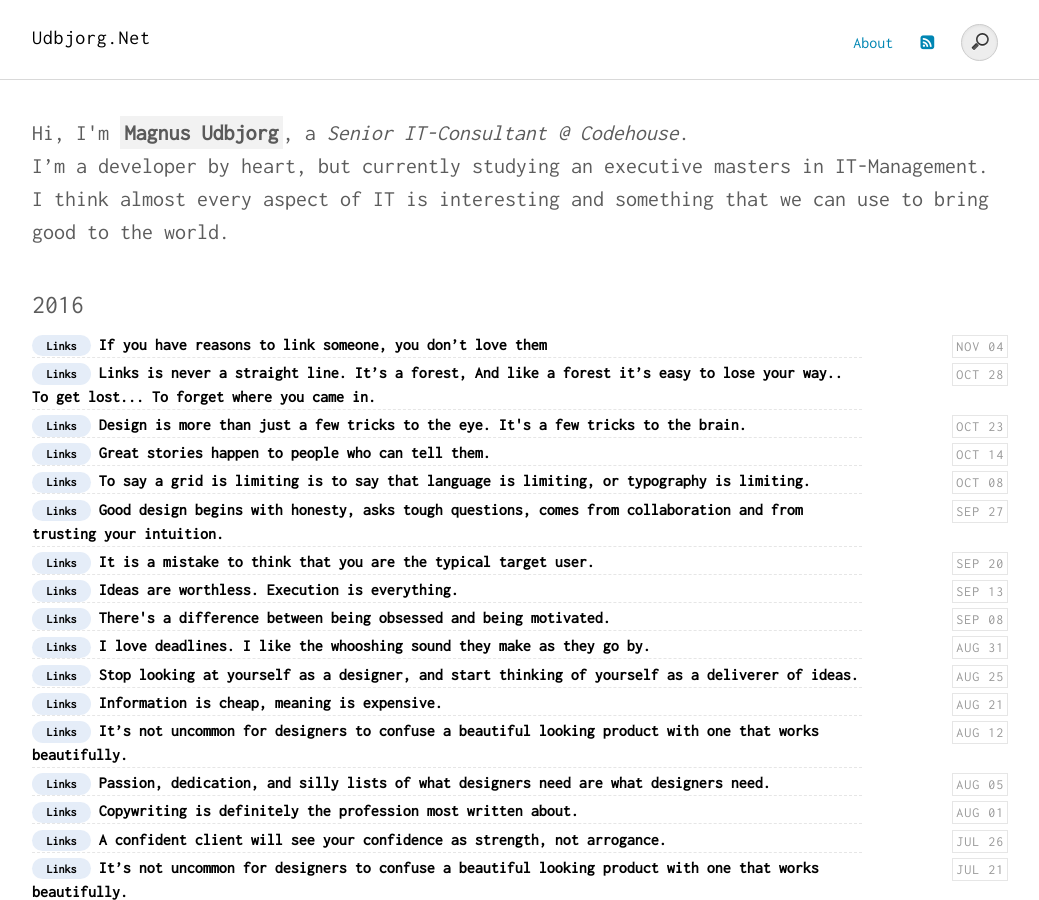
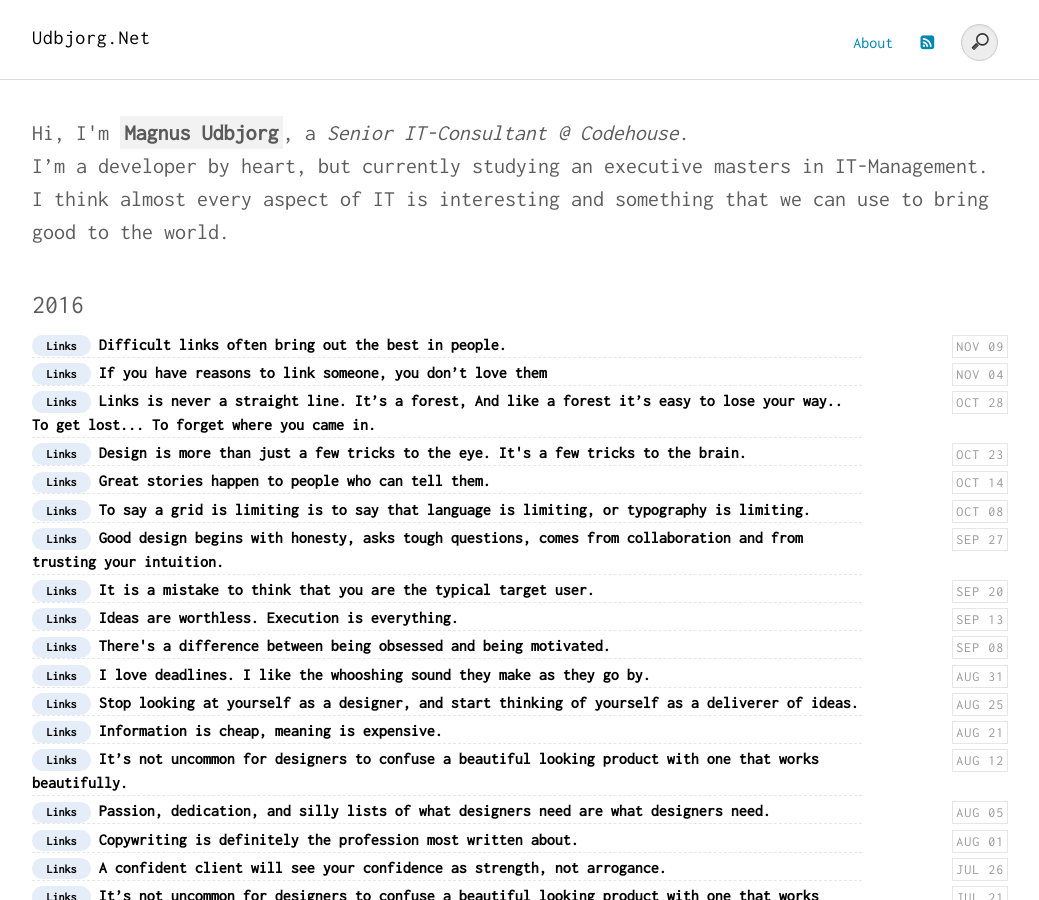
Before and after one commit to magudb/magudb.github.io, a Jekyll site: the page built from index.html, in a window 1280 px wide and 900 px high. Shown: the whole window, without its empty margins (120-1159 px from the left). Built offline with Jekyll 4.4.1, drawn with Linux system fonts in a browser that asks for light colours; some of the changed lines change nothing that is shown.

Commit message:
New post: Difficult links often bring out the best in people.

```diff
--- a/_drafts/2016-11-11-empty.md
+++ b/_posts/2016-11-09-Difficult links often bring out the best in people.md
@@ -1,7 +1,7 @@
 ---
 layout: post
-title: ""
-description: ""
+title: "Difficult links often bring out the best in people."
+description: "Difficult times often bring out the best in people. Bernie Sanders"
 comments: true
 category: "Links"
 keywords: "Links, extravaganza, Tech, IT, Microservices, NodeJs, C#, Javascript, Solution architecture"
@@ -29,9 +29,12 @@ keywords: "Links, extravaganza, Tech, IT, Microservices, NodeJs, C#, Javascript,
 * [Opentable Tech Uk Blog](http://tech.opentable.co.uk//blog/2016/04/27/opencomponents-microservices-in-the-front-end-world/){:target="_blank"}
 * [How To Fake It As An Artist With Docker, Aws And Deep Learning – Medium](https://medium.com/@lherrera/how-to-fake-it-as-an-artist-with-docker-aws-and-deep-learning-6d42f4acd890#.cel2ou4ko){:target="_blank"}
 * [Why Diverse Teams Are Smarter](https://hbr.org/2016/11/why-diverse-teams-are-smarter){:target="_blank"}
+* [Thoughtworks/talisman](https://github.com/thoughtworks/talisman)
+* [Platforms | Technology Radar | Thoughtworks](https://www.thoughtworks.com/radar/) - CMS as Platfom is back as visible
 
 ## Ideas, Thoughts, comments <a name="ideas"></a> ##
 * [Navigating The Design Process In An Agile Environment | Under Armour Connected Fitness](http://uacfengblog.wpengine.com/navigating-the-design-process-in-an-agile-environment/){:target="_blank"}
+* [The Business Case For Running A Container-based Infrastructure - The New Stack](http://thenewstack.io/containers-enable-companies-just-less/)
 
 ## Agile, Organizations and process<a name="agile"></a> ##
 * [The Sprint Exposed – How We Use It At Zalando – Zalando Tech Blog](https://tech.zalando.com/blog/the-sprint-exposed--how-we-use-it-at-zalando/){:target="_blank"}
@@ -40,32 +43,54 @@ keywords: "Links, extravaganza, Tech, IT, Microservices, NodeJs, C#, Javascript,
 * [Abhi Jain's .Net Blog: Ubiquitous Language And Context Maps In Domain Driven Design](http://www.abhijainsblog.com/2016/11/ubiquitous-language-and-context-maps-in-ddd.html){:target="_blank"}
 * [What Is Blockchain Technology? A Step-by-step Guide For Beginners](http://blockgeeks.com/guides/what-is-blockchain-technology-a-step-by-step-guide-than-anyone-can-understand/){:target="_blank"}
 * [Blockchain In Practice: Tamper-proof Read Receipts | Thoughtworks](https://www.thoughtworks.com/insights/blog/blockchain-practice-tamper-proof-read-receipts){:target="_blank"}
+* [The Architecture Behind Chatting On Line Live « Line Engineers' Blog](http://developers.linecorp.com/blog/?p=4015)
+* [Yow! Nights March 2016 Martin Fowler - Event Sourcing - Youtube](https://www.youtube.com/watch?v=aweV9FLTZkU&feature=youtu.be&__s=amwwwz5judsp1dsfgko7)
+* [Domain-driven Design For The Database Driven Mind - Youtube](https://www.youtube.com/watch?v=CjNBnkMHjh4&feature=youtu.be&__s=amwwwz5judsp1dsfgko7)
+* [Horsdal Consult: Sharing And Caching Assets Across Single-page Bffs](http://www.horsdal-consult.dk/2016/11/sharing-and-caching-assets-across.html)
+* [Don't Code Tired | Serverless Computing And Workflows With Azure Functions And Microsoft Flow](http://dontcodetired.com/blog/post/Serverless-Computing-and-Workflows-with-Azure-Functions-and-Microsoft-Flow)
+* [Adventures In Domain Modeling 1: Who Are You? |](http://blog.incipire.com/aim-part-1/)
+* [Api First Transformation At Etsy – Human Aspects & Developer Adoption - Code As Craft](https://codeascraft.com/2016/11/08/api-first-transformation-human-aspects-developer-adoption/)
 
 ## **.Net, C#, F# (& Powershell)**  <a name="net"></a> ##
 * [Fat Controller Cqrs Diet: Simple Query - Codeopinion](http://codeopinion.com/fat-controller-cqrs-diet-simple-query/){:target="_blank"}
-
+* [Case Study: Writing Microservices With F#](http://www.codemag.com/article/1611071){:target="_blank"}
 ## Other Languages  <a name="polygloting"></a> ##
 * [Jooby - Do More! More Easily!!](http://jooby.org/){:target="_blank"}
+* [Microservices: Comparing Diy With Apache Camel – Red Hat Developer Blog](http://developers.redhat.com/blog/2016/11/07/microservices-comparing-diy-with-apache-camel/)
+* [Functional Geekery](https://www.functionalgeekery.com/)
 
 ## Javascript && NodeJs <a name="javascript"></a><a name="nodejs"></a> ##
+* [RUNNING WITH SCISSORS: KOA2 AND VUE.JS](http://tech.gilt.com/node/2016/11/04/running-with-koa-vuejs){:target="_blank"}
 * [Require('babel-core/register');Require('babel-polyfill');](http://tech.gilt.com/node/2016/11/04/running-with-koa-vuejs){:target="_blank"}
+* [What I Learned From Writing Six Functions That All Did The Same Thing](https://medium.freecodecamp.com/what-i-learned-from-writing-six-functions-that-all-did-the-same-thing-b38fd48f0d55#.m0crqlhbf)
+* [Ditch The [].Foreach.call(nodelist) Hack](https://toddmotto.com/ditch-the-array-foreach-call-nodelist-hack/)
+* [Learn Redux Video Tutorial Course](https://learnredux.com/)
+* [The Ultimate Javascript Cheat Sheet | Codementor](https://www.codementor.io/javascript/tutorial/javascript-cheatsheet)
 
 ## Frontend matters <a name="web"></a> ##
 * [Bbc/gel-foundations: Gel Foundations](https://github.com/bbc/gel-foundations){:target="_blank"}
 * [Mobile Web Performance Checklist - O'reilly Media](https://www.oreilly.com/ideas/mobile-web-performance-checklist?cmp=tw-webops-books-videos-article-lgen_firtman_mobile_perf_jj){:target="_blank"}
 * [Paul Kinlan On Twitter: "When It Gets Dark Https://t.co/fjldkllpu3 Will Tell You Using The Ambientlightsensor Api ;) Https://t.co/s6v4dksxtb Https://t.co/8zagat0fxw"](https://twitter.com/paul_kinlan/status/795673841259323392?refsrc=email&s=11){:target="_blank"}
+* [Subresource Integrity (Sri) | Better World By Better Software](https://glebbahmutov.com/blog/subresource-integrity/)
+* [Carousels Don't Have To Be Complicated - The Media Temple Blog](http://mediatemple.net/blog/tips/carousels-dont-have-to-be-complicated/)
+* [Css Architecture For Design Systems | Brad Frost](http://bradfrost.com/blog/post/css-architecture-for-design-systems/)
+
 ## Tools and things from Github <a name="tools"></a> ##
 * [Indix/aws-maintenance-lambda: A Lambda Function To Send Alerts (To Slack) On Aws Maintenance Events.](https://github.com/indix/aws-maintenance-lambda){:target="_blank"}
 * [Simon Wardley: Crossing The River By Feeling The Stones [Keynote] On Vimeo](https://vimeo.com/189984496){:target="_blank"}
+* [Kubernetes: An Overview - The New Stack](http://thenewstack.io/kubernetes-an-overview/)
 
 ## Cloud, DevOps and Security<a name="devops"></a> ##
 * [What Is Serverless Architecture? – Build Azure](https://buildazure.com/2016/11/03/what-is-serverless-architecture/){:target="_blank"}
 * [Serverless Architecture - The Way Forward | Dotnetcurry](http://www.dotnetcurry.com/windows-azure/1316/serverless-architecture){:target="_blank"}
+* [Going Big With Devops: How To Scale For Continuous Delivery Success | Techbeacon](http://techbeacon.com/going-big-devops-how-scale-continuous-delivery-success)
 
 ## Containers <a name="containers"></a> ##
+* [Azure Container Registry Preview | Blog | Microsoft Azure](https://azure.microsoft.com/en-us/blog/azure-container-registry-preview/)
 * [What Happens When You Run A Rkt Container? - Julia Evans](https://jvns.ca/blog/2016/11/03/what-happens-when-you-run-a-rkt-container/){:target="_blank"}
 * [Kubernetes: Bringing Kubernetes Support To Azure Container Service](http://blog.kubernetes.io/2016/11/bringing-kubernetes-support-to-azure.html?m=1){:target="_blank"}
 * [Coldbrewcloud/coldbrew-cli: Aws Docker Container Deploy Automation](https://github.com/coldbrewcloud/coldbrew-cli){:target="_blank"}
+* [Haproxy – Mysql Cluster On Docker – Avinash Barnwal's Blog](https://vnextcoder.wordpress.com/2016/09/22/haproxy-mysql-cluster-on-docker/)
 
 ## Monitoring and Performance <a name="monitoring"></a> ##
 
```
